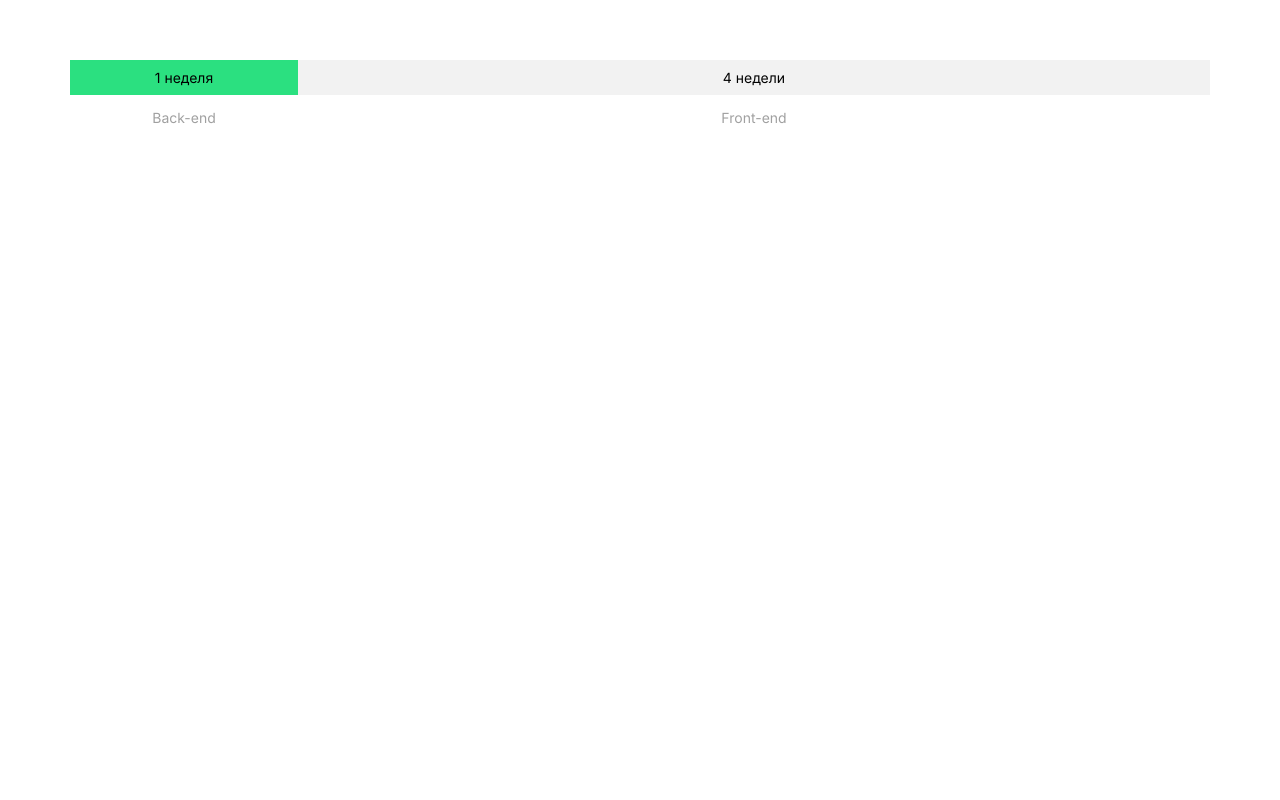
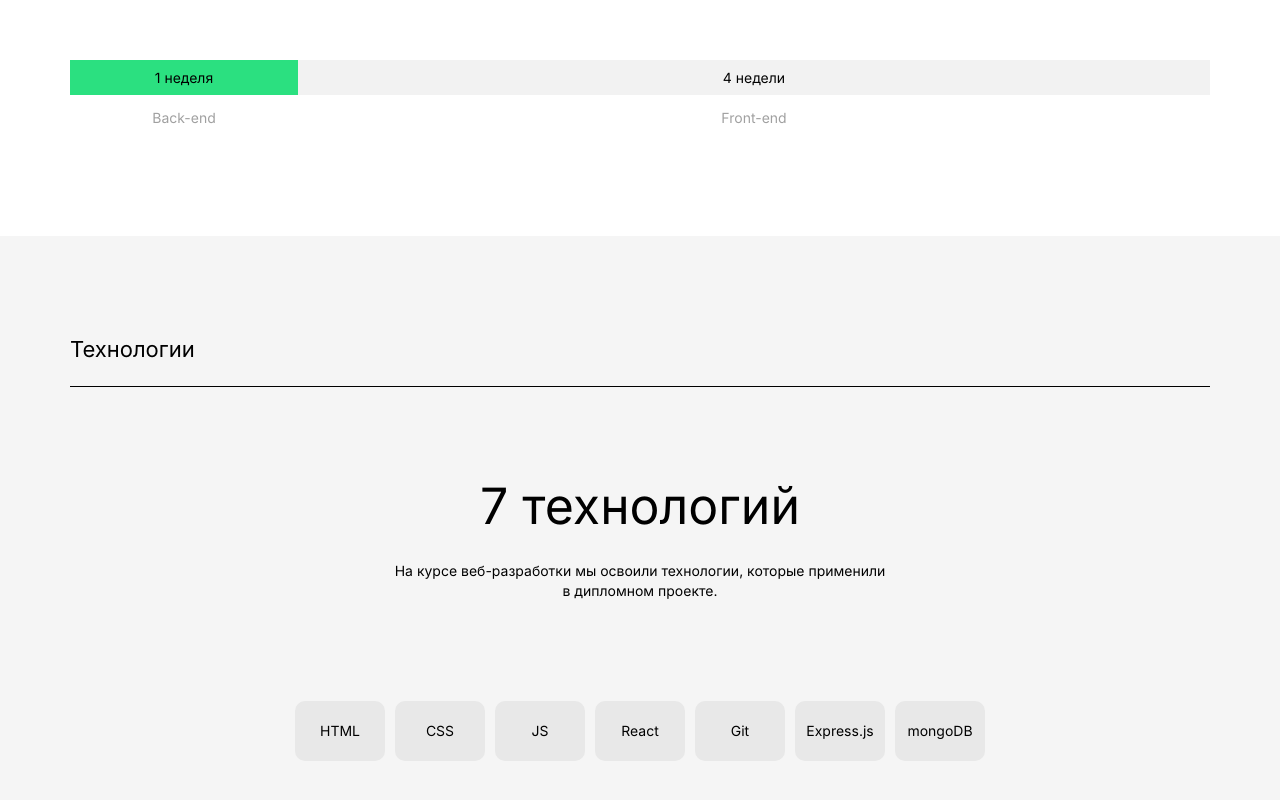
Before and after one commit to Programistic/movies-explorer-frontend, a React (Create React App) app: page / in a window 1280 px wide. Shown: the part 1171-1971 px from the top of the page. Before the commit the page ends 1407 px from the top, so only its background shows below. Built offline with nearby package versions, Linux system fonts and the light colour scheme.

Commit message:
create section Techs and fix AboutProject

```diff
--- a/src/components/AboutProject/AboutProject.css
+++ b/src/components/AboutProject/AboutProject.css
@@ -1,13 +1,70 @@
-.inner-container {
-  margin: 0;
+.about-content {
+  display: flex;
+  justify-content: space-between;
 }
 
-.inner-container_color_light {
-  padding: 110px 70px;
-  background-color: #fff;
+.about-content__column-left {
+  flex-basis: 550px;
 }
 
-.inner-container_color_grey {
-  padding: 100px 70px;
-  background-color: #f5f5f5;
+.about-content__column-right {
+  flex-basis: 550px;
+  margin-left: 40px;
 }
+
+.about-content__header {
+  margin: 70px 0 0;
+  padding: 0;
+  font: 400 20px/24.2px 'Inter', sans-serif;
+  color: #000;
+}
+
+.about-content__text {
+  margin: 26px 0 0;
+  padding: 0;
+  font: 400 14px/20px 'Inter', sans-serif;
+  color: #000;
+}
+
+.timeline {
+  display: flex;
+  width: 100%;
+  margin: 110px 0 0;
+  padding: 0;
+  font: 400 14px/17px 'Inter', sans-serif;
+  color: #000;
+}
+
+.timeline__column-left {
+  flex-basis: 228px;
+  margin: 0;
+  padding: 0;
+  text-align: center;
+}
+
+.timeline__column-right {
+  flex-basis: 912px;
+  margin: 0;
+  padding: 0;
+  text-align: center;
+}
+
+.timeline__period {
+  margin: 0;
+  padding: 9px 0;
+}
+
+.timeline__period_color_green {
+  background-color: #2be080;
+}
+
+.timeline__period_color_grey {
+  background-color: #f2f2f2;
+}
+
+.timeline__course {
+  margin: 14px 0 0;
+  padding: 0;
+  background-color: #fff;
+  color: #a0a0a0;
+}
--- a/src/components/AboutProject/AboutProject.js
+++ b/src/components/AboutProject/AboutProject.js
@@ -7,7 +7,7 @@ function AboutProject() {
       <h2 className="subtitle">О проекте</h2>
       <div className="line line_color_black"></div>
       <div className="about-content">
-        <div className="column">
+        <div className="about-content__column-left">
           <p className="about-content__header">Дипломный проект включал 5 этапов</p>
           <p className="about-content__text">
             Составление плана, работу над бэкендом,
@@ -15,7 +15,7 @@ function AboutProject() {
             финальные доработки.
           </p>
         </div>
-        <div className="column column_right">
+        <div className="about-content__column-right">
           <p className="about-content__header">На выполнение диплома ушло 5 недель</p>
           <p className="about-content__text">
             У каждого этапа был мягкий и жёсткий дедлайн,
--- a/src/components/App/App.css
+++ b/src/components/App/App.css
@@ -9,6 +9,20 @@
   min-height: 100vh;
   margin: 0 auto;
   padding: 0;
+}
+
+.inner-container {
+  margin: 0;
+}
+
+.inner-container_color_light {
+  padding: 110px 70px;
+  background-color: #fff;
+}
+
+.inner-container_color_grey {
+  padding: 100px 70px;
+  background-color: #f5f5f5;
 }
 
 .subtitle {
@@ -28,73 +42,3 @@
 .line_color_black {
   background-color: #000;
 }
-
-.about-content {
-  display: flex;
-  justify-content: space-between;
-}
-
-.about-content__header {
-  margin: 70px 0 0;
-  padding: 0;
-  font: 400 20px/24.2px 'Inter', sans-serif;
-  color: #000;
-}
-
-.about-content__text {
-  margin: 26px 0 0;
-  padding: 0;
-  font: 400 14px/20px 'Inter', sans-serif;
-  color: #000;
-}
-
-.column {
-  flex-basis: 550px;
-}
-
-.column_right {
-  margin-left: 40px;
-}
-
-.timeline {
-  display: flex;
-  width: 100%;
-  margin: 110px 0 0;
-  padding: 0;
-  font: 400 14px/17px 'Inter', sans-serif;
-  color: #000;
-}
-
-.timeline__column-left {
-  flex-basis: 228px;
-  margin: 0;
-  padding: 0;
-  text-align: center;
-}
-
-.timeline__column-right {
-  flex-basis: 912px;
-  margin: 0;
-  padding: 0;
-  text-align: center;
-}
-
-.timeline__period {
-  margin: 0;
-  padding: 9px 0;
-}
-
-.timeline__period_color_green {
-  background-color: #2be080;
-}
-
-.timeline__period_color_grey {
-  background-color: #f2f2f2;
-}
-
-.timeline__course {
-  margin: 14px 0 0;
-  padding: 0;
-  background-color: #fff;
-  color: #a0a0a0;
-}
--- a/src/components/App/App.js
+++ b/src/components/App/App.js
@@ -4,6 +4,7 @@ import NavTab from '../NavTab/NavTab';
 import AboutProject from '../AboutProject/AboutProject';
 
 import './App.css';
+import Techs from '../Techs/Techs';
 
 function App() {
   return (
@@ -13,6 +14,7 @@ function App() {
         <Promo />
         <NavTab />
         <AboutProject />
+        <Techs />
       </div>
     </div>
   );
--- a/src/components/Techs/Techs.css
+++ b/src/components/Techs/Techs.css
@@ -0,0 +1,39 @@
+.techs-content {
+
+}
+
+.techs-content__header {
+  margin: 90px 0 0;
+  padding: 0;
+  font: 400 50px/58px 'Inter', sans-serif;
+  text-align: center;
+}
+
+.techs-content__text {
+  margin: 26px auto 0;
+  padding: 0;
+  max-width: 500px;
+  font: 400 14px/20px 'Inter', sans-serif;
+  text-align: center;
+}
+
+.technologies {
+  display: flex;
+  flex-wrap: wrap;
+  justify-content: space-between;
+  max-width: 690px;
+  margin: 100px auto 0;
+  padding: 0;
+}
+
+.technologies__item {
+  width: 90px;
+  height: 60px;
+  margin: 0;
+  padding: 21px 0;
+  box-sizing: border-box;
+  font: 400 14px/17px 'Inter', sans-serif;
+  text-align: center;
+  background-color: #e8e8e8;
+  border-radius: 10px;
+}
--- a/src/components/Techs/Techs.js
+++ b/src/components/Techs/Techs.js
@@ -0,0 +1,29 @@
+import '../App/App.css';
+import './Techs.css';
+
+function Techs() {
+  return (
+    <section className="inner-container inner-container_color_grey">
+      <h2 className="subtitle">Технологии</h2>
+      <div className="line line_color_black"></div>
+      <div className="techs-content">
+        <p className="techs-content__header">7 технологий</p>
+        <p className="techs-content__text">
+          На курсе веб-разработки мы освоили технологии,
+          которые применили в дипломном проекте.
+        </p>
+      </div>
+      <div className="technologies">
+        <div className="technologies__item">HTML</div>
+        <div className="technologies__item">CSS</div>
+        <div className="technologies__item">JS</div>
+        <div className="technologies__item">React</div>
+        <div className="technologies__item">Git</div>
+        <div className="technologies__item">Express.js</div>
+        <div className="technologies__item">mongoDB</div>
+      </div>
+    </section>
+  );
+}
+
+export default Techs;
```
